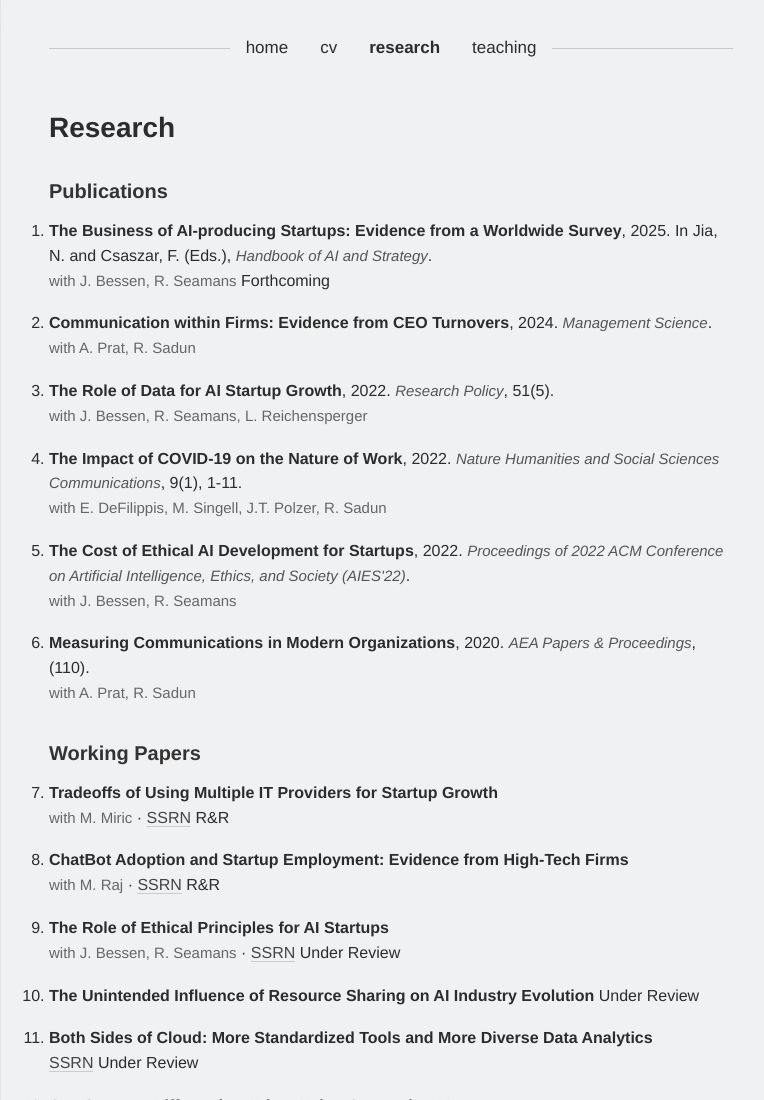
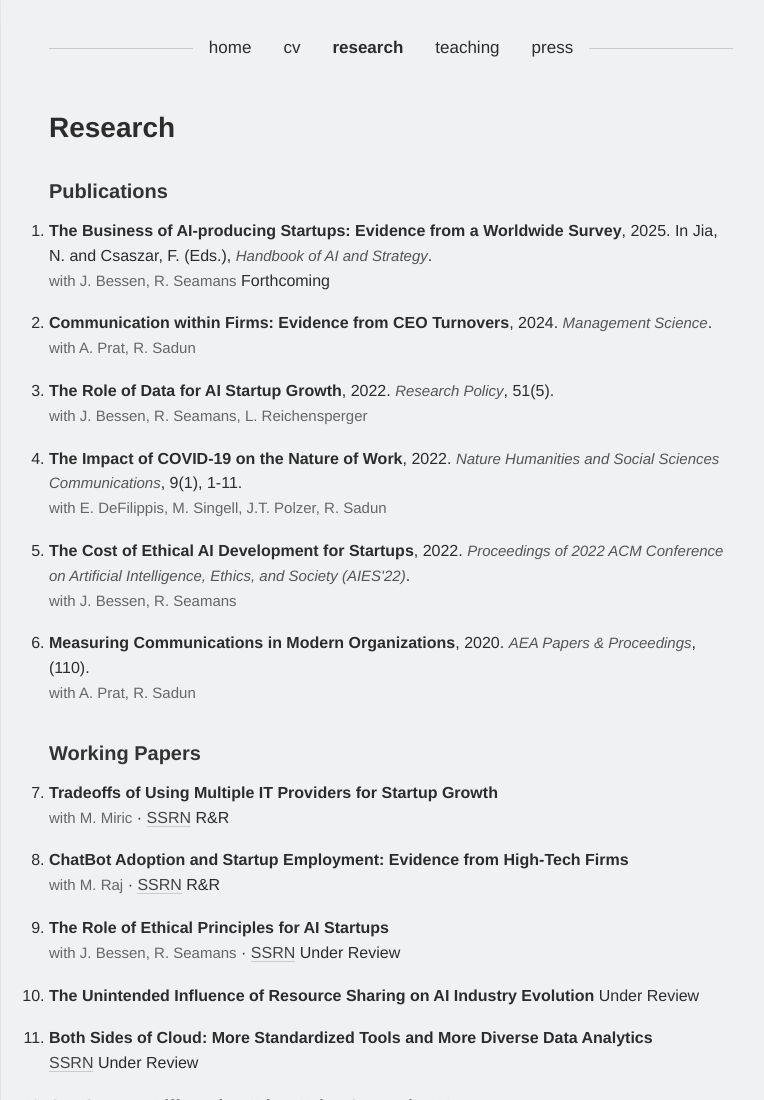
Before and after one commit to smimpink/smimpink.github.io, a plain HTML site: page research.html in a window 1280 px wide. Shown: the top 1100 px of the page, without its empty margins (249-1013 px from the left). Drawn offline with Linux system fonts and the light colour scheme.

Commit message:
Update research.html

```diff
--- a/research.html
+++ b/research.html
@@ -10,9 +10,10 @@
     <div class="page">
         <nav>
             <hr><a href="index.html">home</a>
-            <a href="cv.pdf">cv</a>
-            <a href="research.html" class="active">research</a>
-            <a href="teaching.html">teaching</a><hr>
+            <a href="Impink%20CV%204%204%202026.pdf">cv</a>
+            <a href="https://scholar.google.com/citations?hl=en&user=0tibd3cAAAAJ" class="active">research</a>
+            <a href="teaching.html">teaching</a>
+            <a href="press.html">press</a><hr>
         </nav>
 
         <div class="content">
```
